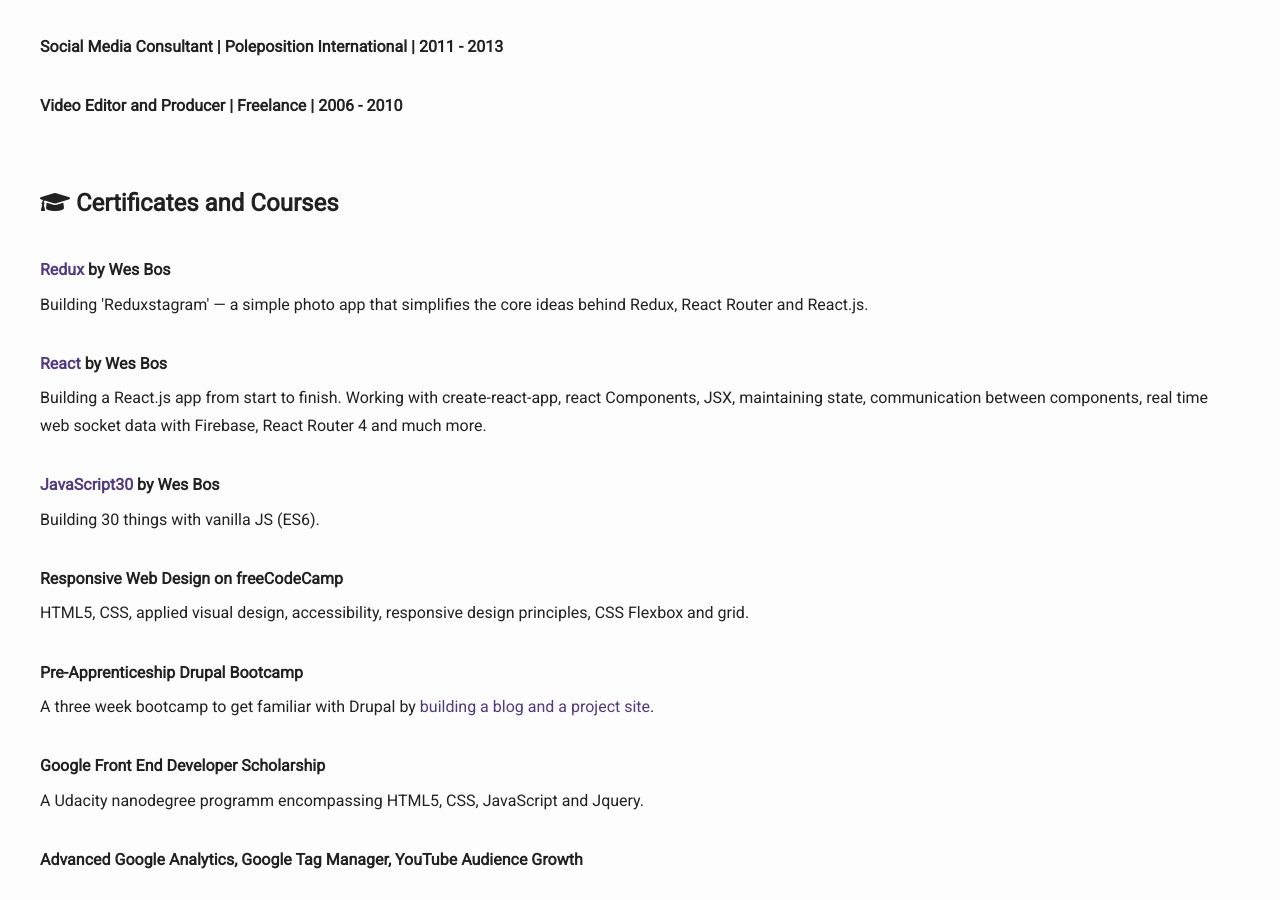
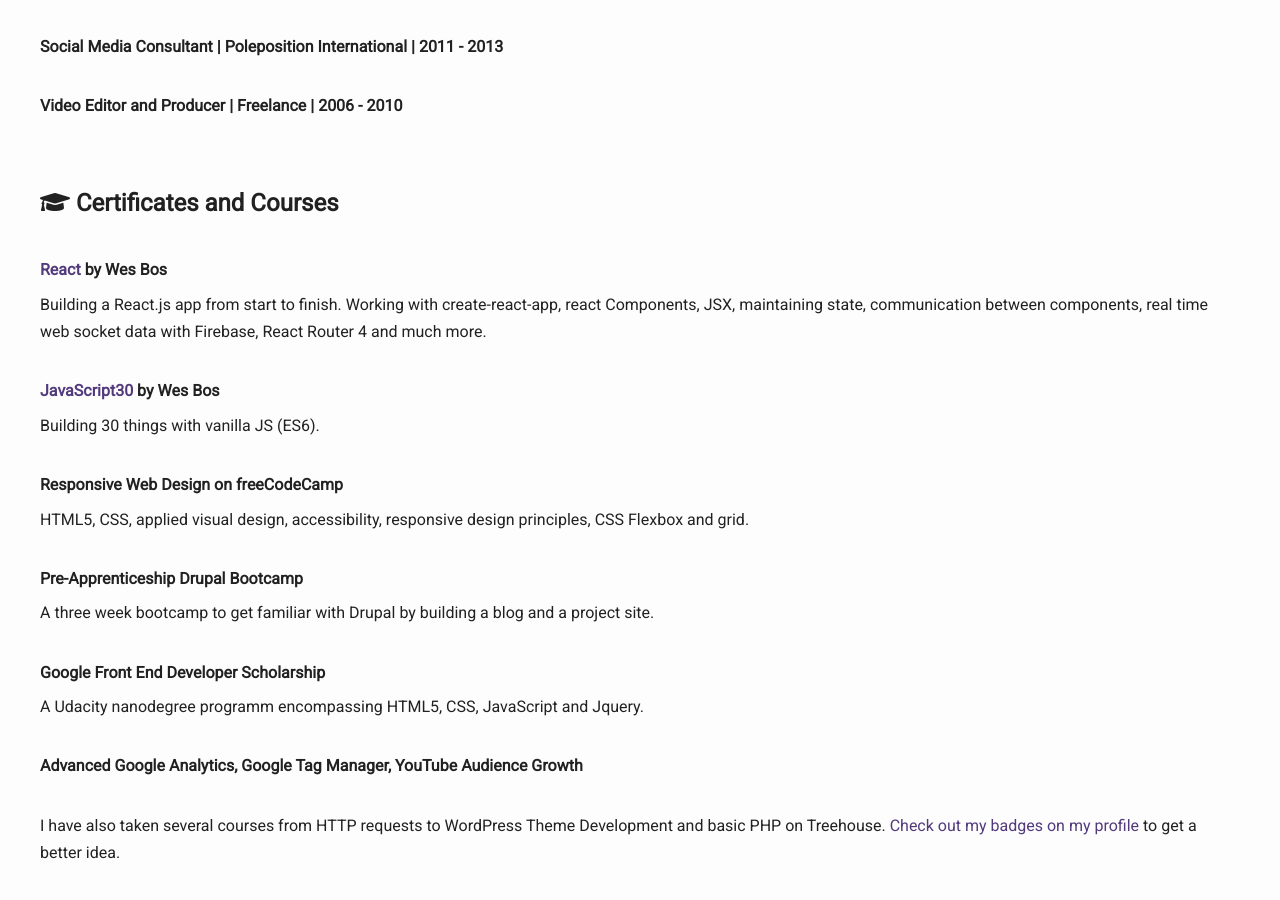
Before and after one commit to krisztin/krisztin.github.io, a Jekyll site: the page built from about.md, in a window 1280 px wide and 900 px high, scrolled down 2346 px. Built offline with Jekyll 4.4.1, drawn with Linux system fonts in a browser that asks for light colours; nearby versions of some CDN libraries.

Commit message:
about formatting fix

```diff
--- a/about.md
+++ b/about.md
@@ -66,10 +66,6 @@
 	<h2><i class="fas fa-graduation-cap"></i> Certificates and Courses</h2>
 
     <div class="mar-tb">
-    	<h4><a href="https://learnredux.com/" target="_blank" rel="noopener">Redux</a> by Wes Bos</h4>
-    	<p>Building 'Reduxstagram' — a simple photo app that simplifies the core ideas behind Redux, React Router and React.js.</p>
-    </div>
-    <div class="mar-tb">
     	<h4><a href="https://reactforbeginners.com/" target="_blank" rel="noopener">React</a> by Wes Bos</h4>
     	<p>Building a React.js app from start to finish. Working with create-react-app, react Components, JSX, maintaining state, communication between components, real time web socket data with Firebase, React Router 4 and much more.</p>
     </div>
@@ -83,7 +79,7 @@
     </div>
     <div class="mar-tb">
     	<h4>Pre-Apprenticeship Drupal Bootcamp</h4>
-    A three week bootcamp to get familiar with Drupal by <a href="{{ site.baseurl }}{% link _posts/2018-01-12-bootcamp1.md %}">building a blog and a project site</a>.
+    <p>A three week bootcamp to get familiar with Drupal by building a blog and a project site.</p>
     </div>
     <div class="mar-tb">
     	<h4>Google Front End Developer Scholarship</h4>
```
